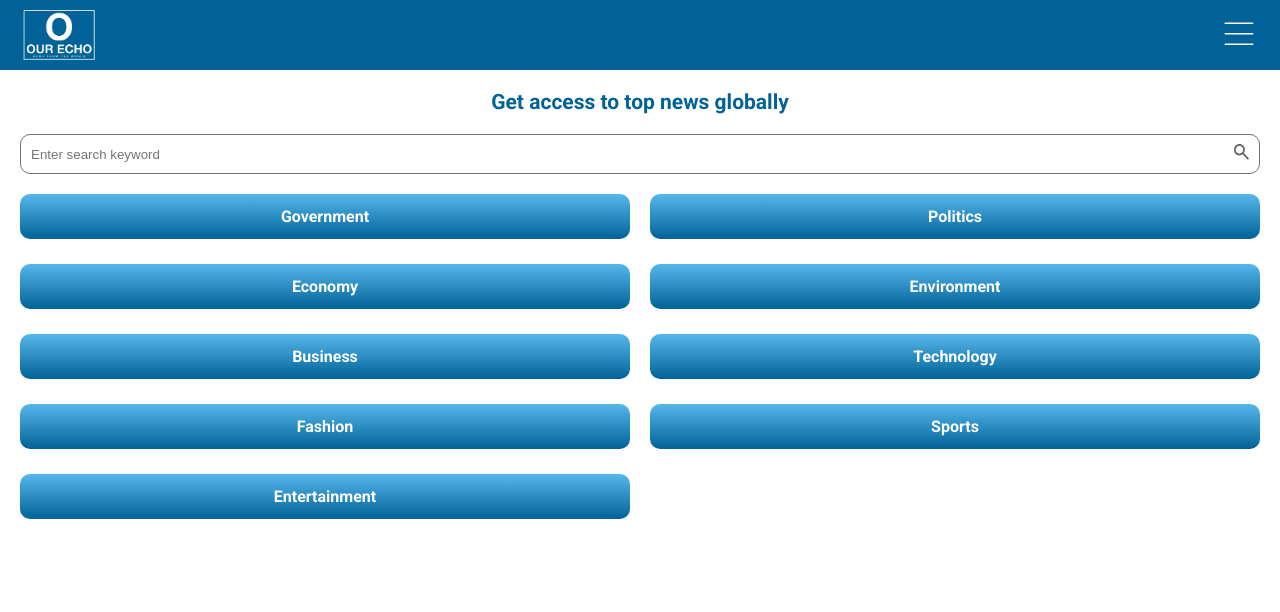
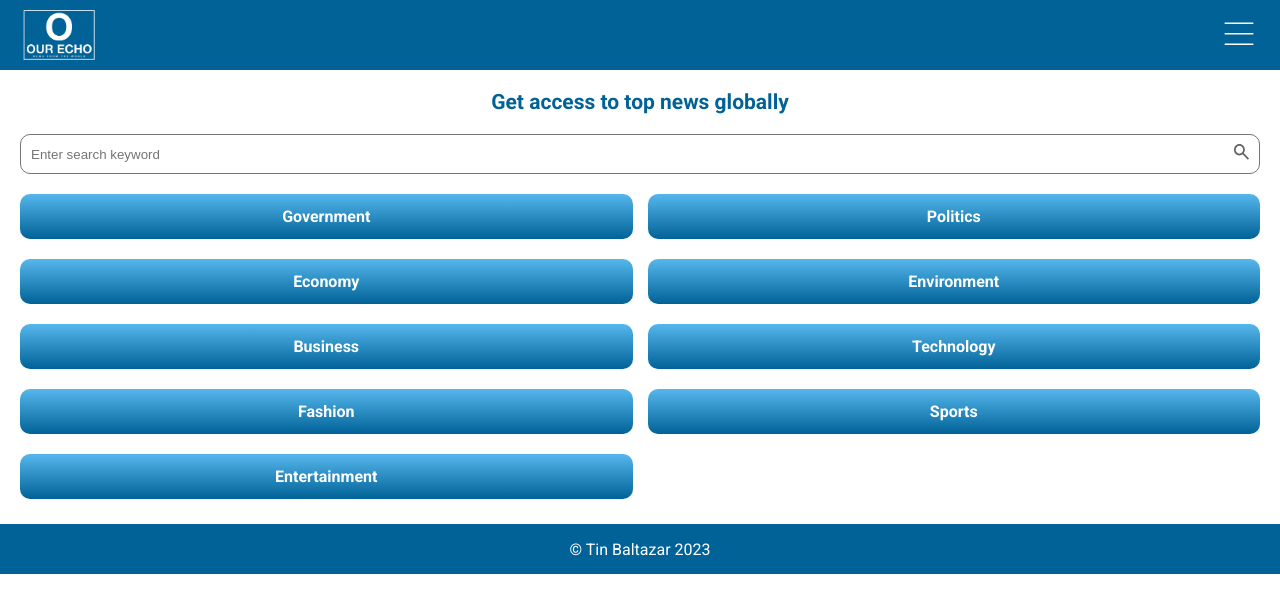
Before and after one commit to kmrbaltazar/SimpleNewsApp_OurEcho, a Vue app in the folder OurEcho/: page / in a window 1280 px wide. Shown: the top 612 px of the page. Built offline with nearby package versions, Linux system fonts and the light colour scheme.

Commit message:
Created Footer

```diff
--- a/OurEcho/src/App.vue
+++ b/OurEcho/src/App.vue
@@ -2,6 +2,7 @@
 import Header from "./components/home_components/Header.vue";
 import SearchBar from "./components/home_components/SearchBar.vue";
 import Button from "./components/home_components/Button.vue";
+import Footer from "./components/home_components/Footer.vue";
 </script>
 
 <template>
@@ -11,13 +12,11 @@ import Button from "./components/home_components/Button.vue";
       <h1>Get access to top news globally</h1>
       <SearchBar />
       <div class="news_categories_grid">
-        <Button
-          v-for="category in news_top_categories"
-          :Button_prop="category"
-        />
+        <Button v-for="category in news_top_categories" :Button_prop="category" />
       </div>
     </section>
   </main>
+  <Footer />
 </template>
 
 <style scoped>
@@ -40,8 +39,8 @@ main {
 .news_categories_grid {
   display: grid;
   grid-template-columns: 1fr 1fr;
-  grid-auto-rows: minmax(50px,auto);
-  gap: 20px;
+  grid-auto-rows: minmax(50px, auto);
+  gap: 15px;
 }
 </style>
 
--- /dev/null
+++ b/OurEcho/src/components/home_components/Footer.vue
@@ -0,0 +1,17 @@
+<template>
+    <footer>
+        <p>&#169; Tin Baltazar 2023</p>
+    </footer>
+</template>
+
+<style scoped>
+footer {
+    background-color: #006297;
+    padding: 0 20px;
+    height: 50px;
+    color: #fff;
+    display: flex;
+    justify-content: center;
+    align-items: center;
+}
+</style>
```
